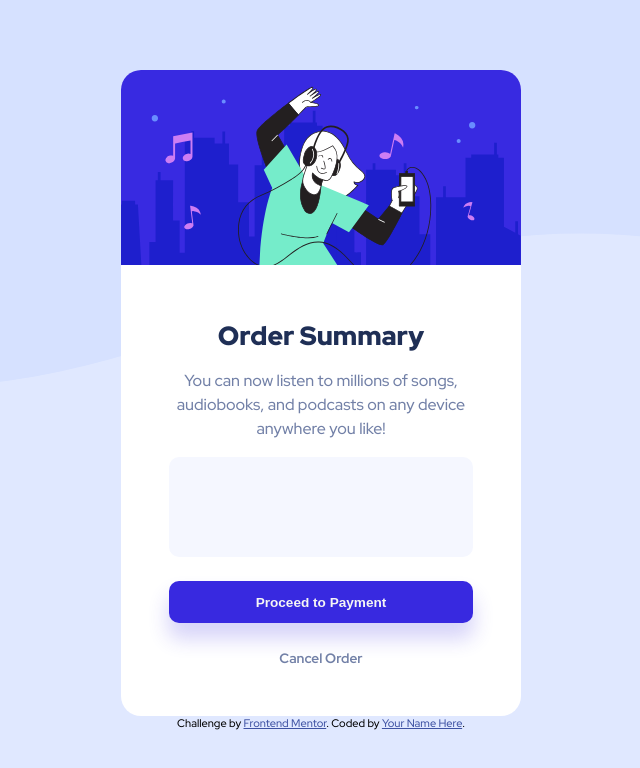
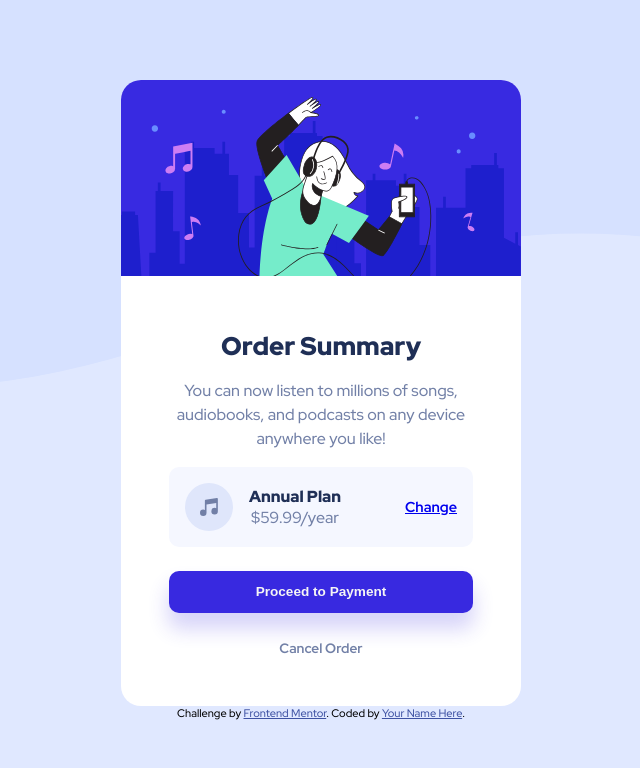
Before and after one commit to marimontefusco/order-summary-component, a plain HTML site: page index.html in a window 1280 px wide. Shown: the top 768 px of the page, without its empty margins (399-1039 px from the left). Drawn offline with Linux system fonts and the light colour scheme.

Commit message:
changes at annual plan div

```diff
--- a/index.html
+++ b/index.html
@@ -12,21 +12,16 @@
 
     <link rel="stylesheet" href="./src/css/style.css">
 
-    <link
-      rel="icon"
-      type="image/png"
-      sizes="32x32"
-      href="./images/favicon-32x32.png"
-    />
+    <link rel="icon" type="image/png" sizes="32x32" href="./src/img/favicon-32x32.png"/>
 
-    <title>Frontend Mentor | Order summary card</title>
+    <title>Frontend Mentor | Order Summary Card</title>
   </head>
 
   <body>
     <main>
       <div class="container">
         <div class="hero">
-          <img src="./src/img/illustration-hero.svg" alt="ilustração de uma menina ouvindo música e dançando">
+          <img src="./src/img/illustration-hero.svg" alt="illustration of a girl listening to the music and dancing">
         </div>
 
         <div class="view-limit">
@@ -37,7 +32,14 @@
           </p>
 
           <div class="annual-plan">
+            <img src="./src/img/icon-music.svg" sizes="48x48" alt="music symbol illustration">
 
+            <div>
+              <span>Annual Plan</span>
+              <span>$59.99/year</span>
+            </div>
+
+            <a href="#">Change</a>
 
           </div>
 
--- a/src/css/style.css
+++ b/src/css/style.css
@@ -53,7 +53,7 @@ body {
 
 h1.title {
     color: var(--Dark-blue);
-    font-size: 1.65rem;
+    font-size: 1.6rem;
     font-weight: 900;
     margin-bottom: 1rem;
 }
@@ -68,10 +68,28 @@ h1.title {
 
 .annual-plan {
     width: 100%;
-    height: 100px;
     background-color: var(--Very-pale-blue);
     border-radius: 10px;
+    padding: 1rem;
     margin-bottom: 1.5rem;
+    display: flex;
+    justify-content: space-between;
+    align-items: center;
+}
+
+.annual-plan div :first-child {
+    color: var(--Dark-blue);
+    font-weight: 900;
+}
+
+.annual-plan div {
+    color: var(--Desaturated-blue);
+}
+
+.annual-plan > a {
+    padding-left: 3rem;
+    font-weight: 700;
+    font-size: .9rem;
 }
 
 .button {
```
